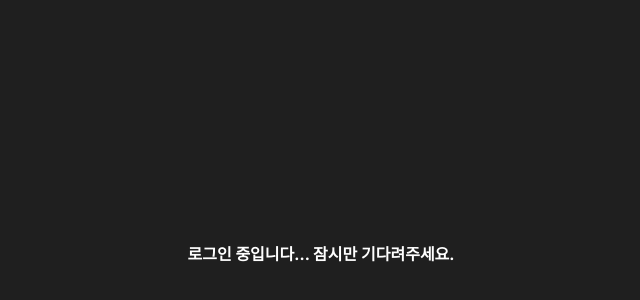
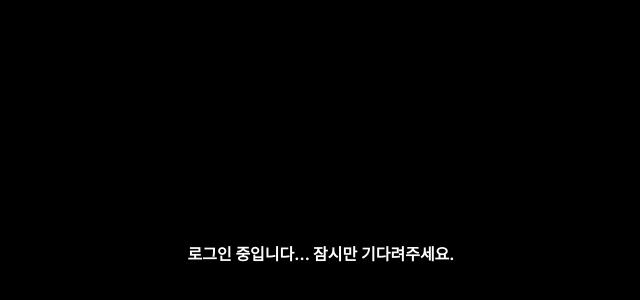
Before and after one commit to webframwork-devorg/repl_front, a React (Vite) app: page /auth/callback in a window 1280 px wide. Shown: the part 146-446 px from the top of the page, without its empty margins (319-959 px from the left). Built offline with nearby package versions, Linux system fonts and the light colour scheme.

Commit message:
fix: 새로고침시 로그인 다시 해야되는 문제 수정

```diff
--- a/src/components/commons/routes/ProtectedRoutes.jsx
+++ b/src/components/commons/routes/ProtectedRoutes.jsx
@@ -2,7 +2,15 @@ import { Navigate } from "react-router-dom";
 import { useAuthStore } from "@/stores/useAuthStore";
 
 function ProtectedRoute({ children }) {
-  const session = useAuthStore((s) => s.session);
+  const { session, loading } = useAuthStore();
+
+  if (loading) {
+    return (
+      <div className="flex justify-center items-center h-screen text-white bg-black">
+        <p>세션 확인중...</p>
+      </div>
+    );
+  }
 
   if (!session) {
     return <Navigate to="/auth" replace />;
--- a/src/pages/auth/AuthCallback.jsx
+++ b/src/pages/auth/AuthCallback.jsx
@@ -54,7 +54,7 @@ function AuthCallback() {
   }, [navigate]);
 
   return (
-    <div className="flex font-bold items-center justify-center min-h-screen text-white bg-[#1F1F1F]">
+    <div className="flex font-bold items-center justify-center min-h-screen text-white bg-black">
       <p>로그인 중입니다... 잠시만 기다려주세요.</p>
     </div>
   );
--- a/src/stores/useAuthStore.js
+++ b/src/stores/useAuthStore.js
@@ -1,4 +1,3 @@
-// src/stores/useAuthStore.js
 import { create } from "zustand";
 import { supabase } from "@/api/supabaseClient";
 
```
